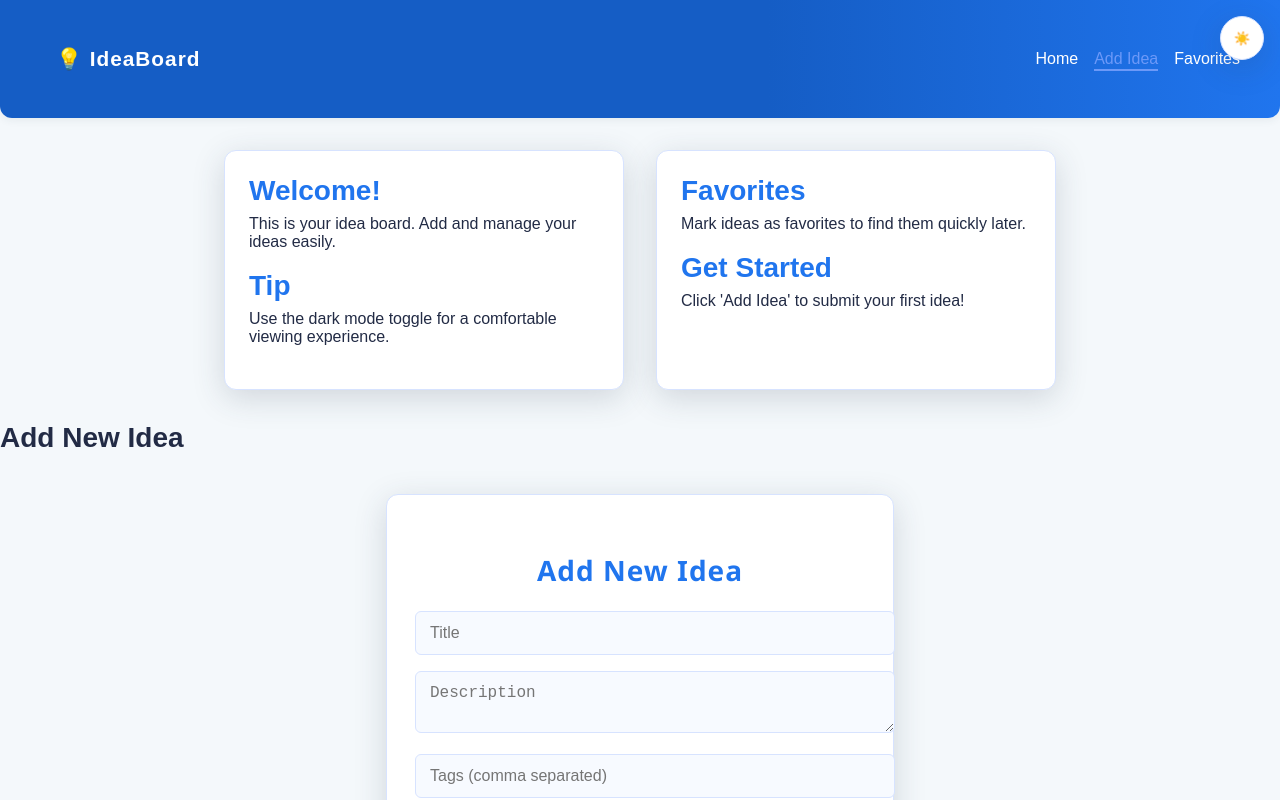
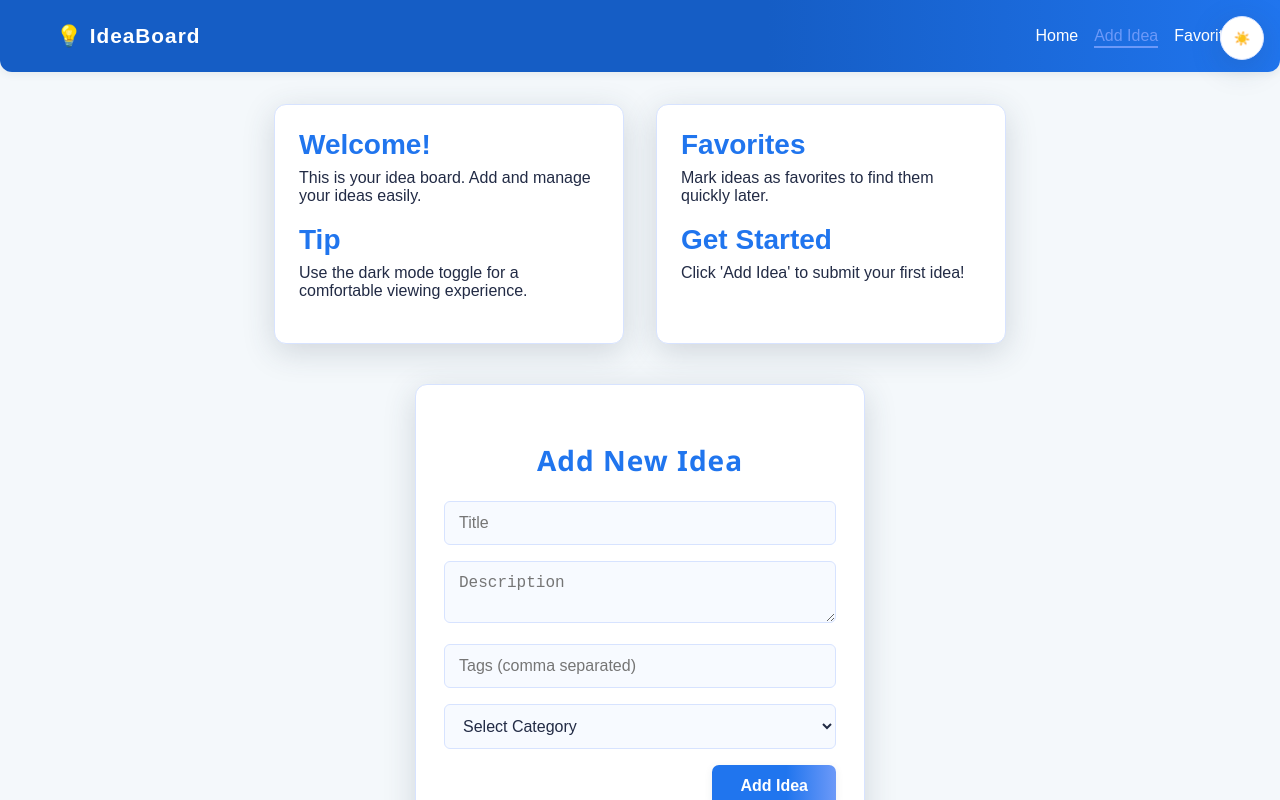
Before and after one commit to evansveryown/phase_2_final_project, a React (Vite) app: page /add in a window 1280 px wide. Shown: the top 800 px of the page. Built offline with nearby package versions, Linux system fonts and the light colour scheme.

Commit message:
Polish layout and minor adjustments

```diff
--- a/db.json
+++ b/db.json
@@ -1,84 +1,124 @@
 {
   "ideas": [
     {
-      "id": 1,
+      "id": "1",
       "title": "AI Career Coach",
       "description": "A web app that uses AI to suggest career paths based on skills.",
-      "tags": ["AI", "career", "solo"],
+      "tags": [
+        "AI",
+        "career",
+        "solo"
+      ],
       "category": "Web",
       "isFavorite": false
     },
     {
-      "id": 2,
+      "id": "2",
       "title": "GreenThumb Planner",
       "description": "An intuitive mobile application designed for urban gardeners to track plant growth, schedule watering reminders, and receive seasonal tips based on location and weather forecasts.",
-      "tags": ["gardening", "environment", "mobile"],
+      "tags": [
+        "gardening",
+        "environment",
+        "mobile"
+      ],
       "category": "Mobile",
       "isFavorite": false
     },
     {
-      "id": 3,
+      "id": "3",
       "title": "Remote Team Vibe",
       "description": "A SaaS dashboard tool that monitors team morale through anonymous feedback, mood check-ins, and AI-generated wellness suggestions for distributed teams.",
-      "tags": ["teamwork", "remote", "analytics"],
+      "tags": [
+        "teamwork",
+        "remote",
+        "analytics"
+      ],
       "category": "SaaS",
       "isFavorite": false
     },
     {
-      "id": 4,
+      "id": "4",
       "title": "EduSketch",
       "description": "A creative learning tool for kids that transforms educational content into interactive sketching challenges and storyboards, encouraging active participation and visual learning.",
-      "tags": ["education", "kids", "creativity"],
+      "tags": [
+        "education",
+        "kids",
+        "creativity"
+      ],
       "category": "Web",
       "isFavorite": false
     },
     {
-      "id": 5,
+      "id": "5",
       "title": "MindMeal Tracker",
       "description": "A web-based journal and nutrition assistant that connects your eating habits with your emotional and mental well-being, offering AI-powered suggestions to improve both diet and mood.",
-      "tags": ["mental-health", "food", "AI"],
+      "tags": [
+        "mental-health",
+        "food",
+        "AI"
+      ],
       "category": "Health",
       "isFavorite": false
     },
     {
-      "id": 6,
+      "id": "6",
       "title": "SkillSwap Network",
       "description": "A platform that connects individuals looking to trade skills (like guitar for coding) through verified, location-based matching and in-app session scheduling.",
-      "tags": ["learning", "networking", "skills"],
+      "tags": [
+        "learning",
+        "networking",
+        "skills"
+      ],
       "category": "Web",
-      "isFavorite": false
+      "isFavorite": true
     },
     {
-      "id": 7,
+      "id": "7",
       "title": "EcoSnap Scanner",
       "description": "A mobile app that lets users scan product barcodes to instantly see environmental impact data, ethical ratings, and sustainable alternatives.",
-      "tags": ["sustainability", "mobile", "scanner"],
+      "tags": [
+        "sustainability",
+        "mobile",
+        "scanner"
+      ],
       "category": "Mobile",
       "isFavorite": false
     },
     {
-      "id": 8,
+      "id": "8",
       "title": "MuseMap",
       "description": "An interactive digital map where artists can upload their work based on location, allowing users to explore street art, poetry, or music recordings by city or neighborhood.",
-      "tags": ["art", "location", "explore"],
+      "tags": [
+        "art",
+        "location",
+        "explore"
+      ],
       "category": "Web",
-      "isFavorite": false
+      "isFavorite": true
     },
     {
-      "id": 9,
+      "id": "9",
       "title": "PocketDoc AI",
       "description": "A smart health assistant app that uses symptom checkers, medical history, and daily tracking to offer preliminary advice and connect users with nearby health professionals.",
-      "tags": ["AI", "health", "assistant"],
+      "tags": [
+        "AI",
+        "health",
+        "assistant"
+      ],
       "category": "Mobile",
       "isFavorite": false
     },
     {
-      "id": 10,
+      "id": "10",
       "title": "FocusForge",
       "description": "A browser extension that uses smart blocking, goal reminders, and motivational quotes to keep users focused during work or study sessions, with analytics to track improvements over time.",
-      "tags": ["productivity", "extension", "focus"],
+      "tags": [
+        "productivity",
+        "extension",
+        "focus"
+      ],
       "category": "Extension",
-      "isFavorite": false
+      "isFavorite": true
     }
   ]
 }
--- a/src/App.css
+++ b/src/App.css
@@ -10,6 +10,12 @@
   --shadow: 0 8px 32px rgba(44, 62, 80, 0.18);
 }
 
+.centered-heading {
+  text-align: center;
+  margin-bottom: 1rem;
+  color: var(--primary);
+}
+
 .dark {
   --bg-color: #1e1e1e;
   --text-color: #f5f5f5;
@@ -19,6 +25,13 @@
   --card-bg: #23272f;
   --card-border: #34495e;
   --shadow: 0 8px 32px rgba(20, 20, 40, 0.28);
+}
+
+/* Ensure consistent layout for all elements */
+*,
+*::before,
+*::after {
+  box-sizing: border-box;
 }
 
 body {
@@ -115,7 +128,8 @@ body {
 }
 
 .idea-form input,
-.idea-form textarea {
+.idea-form textarea,
+.idea-form select {
   width: 100%;
   padding: 12px 14px;
   margin-bottom: 16px;
@@ -127,17 +141,19 @@ body {
   color: var(--text-color);
 }
 
-.dark .idea-form input,
-.dark .idea-form textarea {
-  background-color: #23272f;
-  color: var(--text-color);
-}
-
 .idea-form input:focus,
-.idea-form textarea:focus {
+.idea-form textarea:focus,
+.idea-form select:focus {
   border-color: var(--primary);
   outline: none;
   box-shadow: 0 0 4px var(--primary-light);
+}
+
+.dark .idea-form input,
+.dark .idea-form textarea,
+.dark .idea-form select {
+  background-color: #23272f;
+  color: var(--text-color);
 }
 
 .idea-form .form-actions {
@@ -189,7 +205,7 @@ body {
   border: 1px solid var(--primary-dark);
 }
 
-/* Optional: Add a smooth transition for the whole page when toggling dark mode */
+/* Smooth transitions */
 body, .idea-card, .idea-form, .navbar {
   transition: background 0.3s, color 0.3s, border 0.3s, box-shadow 0.3s;
 }
@@ -247,12 +263,12 @@ h1, h2, h3, h4, h5, h6 {
   border: none;
   font-size: 1.6rem;
   cursor: pointer;
-  color: #bbb; /* grey when inactive */
+  color: #bbb;
   transition: color 0.2s;
   margin-left: 0.5rem;
   padding: 0;
 }
 
 .favorite-btn.active {
-  color: #27ae60; /* green when active */
+  color: #27ae60;
 }
--- a/src/components/AddIdeaForm.jsx
+++ b/src/components/AddIdeaForm.jsx
@@ -1,4 +1,3 @@
-// AddIdeaForm.jsx
 import React, { useState } from "react";
 import "../App.css";
 
@@ -8,15 +7,32 @@ function AddIdeaForm({ onAddIdea }) {
   const [tags, setTags] = useState("");
   const [category, setCategory] = useState("");
 
+  const categories = [
+    "Dating",
+    "Finance",
+    "Food",
+    "Gaming",
+    "Health",
+    "Music",
+    "News",
+    "Productivity",
+    "Shopping",
+    "Social",
+    "Sports",
+    "Vehicles"
+  ];
+
   function handleSubmit(e) {
     e.preventDefault();
     if (!title.trim() || !description.trim()) return;
+
     onAddIdea({
       title,
       description,
       tags: tags.split(",").map(tag => tag.trim()),
       category
     });
+
     setTitle("");
     setDescription("");
     setTags("");
@@ -25,17 +41,20 @@ function AddIdeaForm({ onAddIdea }) {
 
   return (
     <form onSubmit={handleSubmit} className="idea-form">
-      <h2>Add New Idea</h2>
+      <h2 className="centered-heading">Add New Idea</h2>
+
       <input
         type="text"
         placeholder="Title"
         value={title}
         onChange={e => setTitle(e.target.value)}
+        required
       />
       <textarea
         placeholder="Description"
         value={description}
         onChange={e => setDescription(e.target.value)}
+        required
       ></textarea>
       <input
         type="text"
@@ -43,12 +62,18 @@ function AddIdeaForm({ onAddIdea }) {
         value={tags}
         onChange={e => setTags(e.target.value)}
       />
-      <input
-        type="text"
-        placeholder="Category"
+      <select
         value={category}
         onChange={e => setCategory(e.target.value)}
-      />
+        required
+      >
+        <option value="">Select Category</option>
+        {categories.map(cat => (
+          <option key={cat} value={cat}>
+            {cat}
+          </option>
+        ))}
+      </select>
       <div className="form-actions">
         <button type="submit">Add Idea</button>
       </div>
--- a/src/components/IdeaCard.jsx
+++ b/src/components/IdeaCard.jsx
@@ -51,10 +51,13 @@ export default function IdeaCard({ idea, onDelete = () => {}, onToggleFavorite =
       <p>{idea.description}</p>
 
       <div className="tags">
-        {idea.tags.map((tag, index) => (
-          <span key={index} className="tag">{tag}</span>
-        ))}
-      </div>
+  {idea.tags.map((tag, index) => (
+    <span key={index} className="tag">
+      {tag}{index < idea.tags.length - 1 ? ', ' : ''}
+    </span>
+  ))}
+</div>
+
 
       <p className="category">
         <strong>Category:</strong> {idea.category}
--- a/src/pages/AddIdea.jsx
+++ b/src/pages/AddIdea.jsx
@@ -1,20 +1,29 @@
-import { useNavigate } from 'react-router-dom';
-import AddIdeaForm from '../components/AddIdeaForm';
-import { postIdea } from '../api';
+// AddIdea.jsx
+import { useNavigate } from "react-router-dom";
+import AddIdeaForm from "../components/AddIdeaForm";
 
 export default function AddIdea() {
   const navigate = useNavigate();
 
-  function handleAdd(newIdea) {
-    postIdea(newIdea).then(() => {
-      navigate('/');
-    });
-  }
+  const handleAddIdea = (newIdea) => {
+    fetch("http://localhost:3000/ideas", {
+      method: "POST",
+      headers: { "Content-Type": "application/json" },
+      body: JSON.stringify({ ...newIdea, isFavorite: false })
+    })
+      .then((res) => res.json())
+      .then(() => {
+        navigate("/"); // 👈 redirect to Home after adding
+      })
+      .catch((err) => {
+        console.error("Failed to add idea:", err);
+        alert("Failed to add idea");
+      });
+  };
 
   return (
     <div>
-      <h2>Add New Idea</h2>
-      <AddIdeaForm onAdd={handleAdd} />
+      <AddIdeaForm onAddIdea={handleAddIdea} />
     </div>
   );
 }
--- a/src/pages/Favorites.jsx
+++ b/src/pages/Favorites.jsx
@@ -23,9 +23,9 @@ export default function Favorites() {
 
   return (
     <div>
-      <h2>Favorite Ideas</h2>
+      <h2 className="centered-heading">Favorite Ideas</h2>
       {favorites.length === 0 ? (
-        <p>No favorite ideas yet.</p>
+        <p className="centered-heading">No favorite ideas yet.</p>
       ) : (
         favorites.map((idea) => (
           <IdeaCard
--- a/src/pages/Home.jsx
+++ b/src/pages/Home.jsx
@@ -47,8 +47,8 @@ export default function Home() {
 
   return (
     <div>
-      <h2>All Project Ideas</h2>
-      <AddIdeaForm onAdd={handleAddIdea} />
+      <h2 className="centered-heading">All Project Ideas</h2>
+
       {ideas.length === 0 ? (
         <p>No project ideas yet.</p>
       ) : (
```
